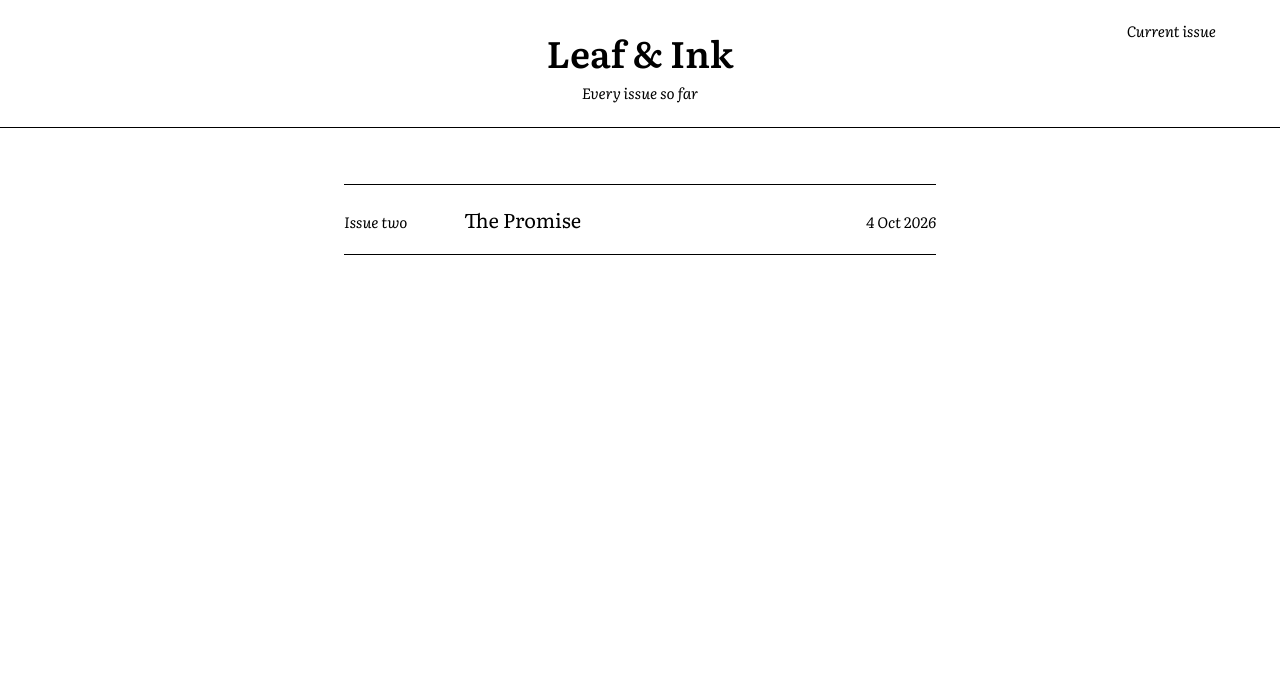
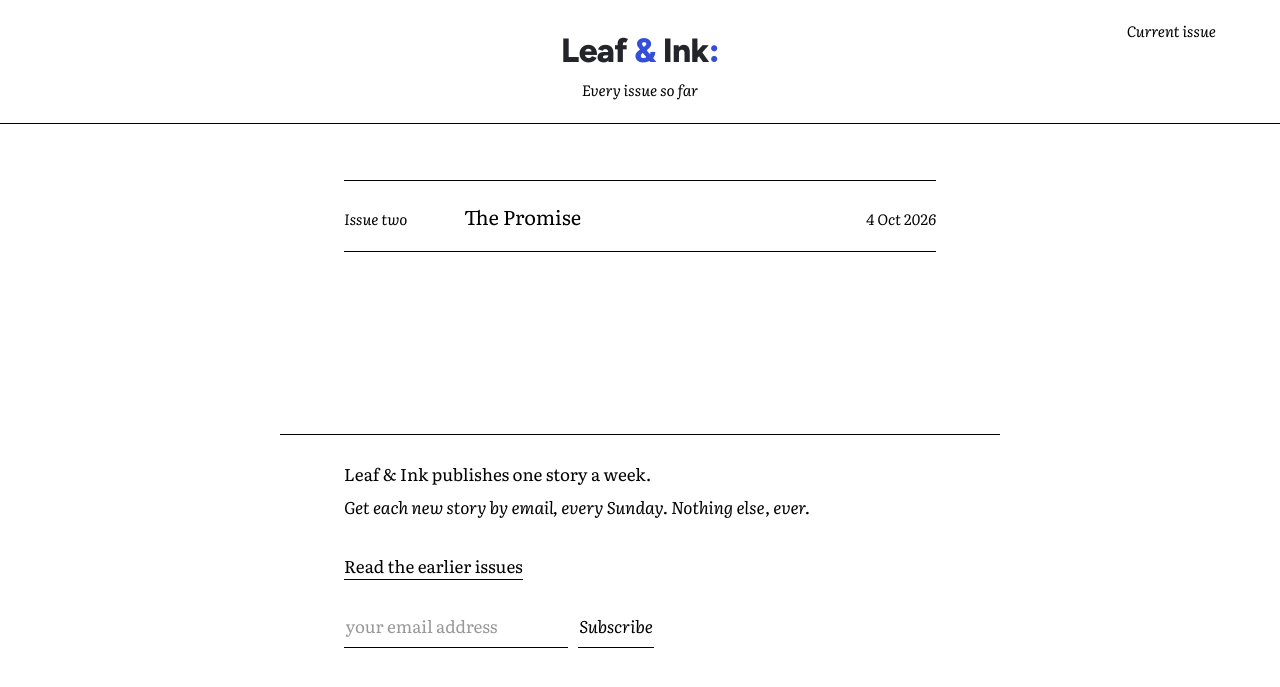
Before and after one commit to primeclout/leafandink.in, a Jekyll site: the page built from archive.html, in a window 1280 px wide. Shown: the top 687 px of the page. Built offline with Jekyll 4.4.1, drawn with Linux system fonts in a browser that asks for light colours.

Commit message:
Add files via upload

```diff
--- /dev/null
+++ b/_includes/subscribe.html
@@ -0,0 +1,10 @@
+<section class="foot" id="subscribe">
+  <p>Leaf &amp; Ink publishes one story a week.</p>
+  <p class="italic">Get each new story by email, every Sunday. Nothing else, ever.</p>
+  <p class="also"><a href="{{ "/archive/" | relative_url }}">Read the earlier issues</a></p>
+  <form action="#" method="post">
+    <label for="email" hidden>Email address</label>
+    <input id="email" name="email" type="email" placeholder="your email address" required>
+    <button type="submit">Subscribe</button>
+  </form>
+</section>
--- a/_layouts/default.html
+++ b/_layouts/default.html
@@ -10,12 +10,14 @@
 
 <link rel="preconnect" href="https://fonts.googleapis.com">
 <link rel="preconnect" href="https://fonts.gstatic.com" crossorigin>
-<link href="https://fonts.googleapis.com/css2?family=Literata:ital,opsz,wght@0,7..72,400;0,7..72,500;0,7..72,600;1,7..72,400&display=swap" rel="stylesheet">
+<link href="https://fonts.googleapis.com/css2?family=Figtree:wght@800&family=Literata:ital,opsz,wght@0,7..72,400;0,7..72,500;0,7..72,600;1,7..72,400&display=swap" rel="stylesheet">
 
 <style>
 :root{
   --paper:#fff;
   --ink:#000;
+  --wordmark:#23252B;
+  --accent:#344ED8;
   --side:clamp(1.5rem,6vw,4rem);
   --measure:45rem;
   --plate:46rem;
@@ -65,13 +67,15 @@ html{scroll-behavior:smooth}
   .masthead .top a:first-child{margin-left:0}
 }
 .masthead .name{
-  font-family:"Literata",Georgia,serif;
-  font-weight:600;
-  font-size:clamp(1.75rem,4.4vw,2.3rem);
-  letter-spacing:-.005em;
+  font-family:"Figtree","Helvetica Neue",Arial,sans-serif;
+  font-weight:800;
+  font-size:clamp(1.6rem,4vw,2.1rem);
+  letter-spacing:-.02em;
+  color:var(--wordmark);
   line-height:1;
   margin:0;
 }
+.masthead .name .amp{color:var(--accent)}
 .masthead .issue{
   font-size:.9375rem;
   font-style:italic;
--- a/archive.html
+++ b/archive.html
@@ -8,7 +8,7 @@ permalink: /archive/
   <nav class="top">
     <a href="{{ "/" | relative_url }}">Current issue</a>
   </nav>
-  <p class="name">Leaf &amp; Ink</p>
+  <p class="name">Leaf <span class="amp">&amp;</span> Ink<span class="amp">:</span></p>
   <p class="issue">Every issue so far</p>
 </header>
 
@@ -21,6 +21,8 @@ permalink: /archive/
   </a>
   {% endfor %}
 </section>
+
+{% include subscribe.html %}
 
 <style>
 .archive{
```
Also changed, not shown: _includes/issue.html (+2 -11 lines).
